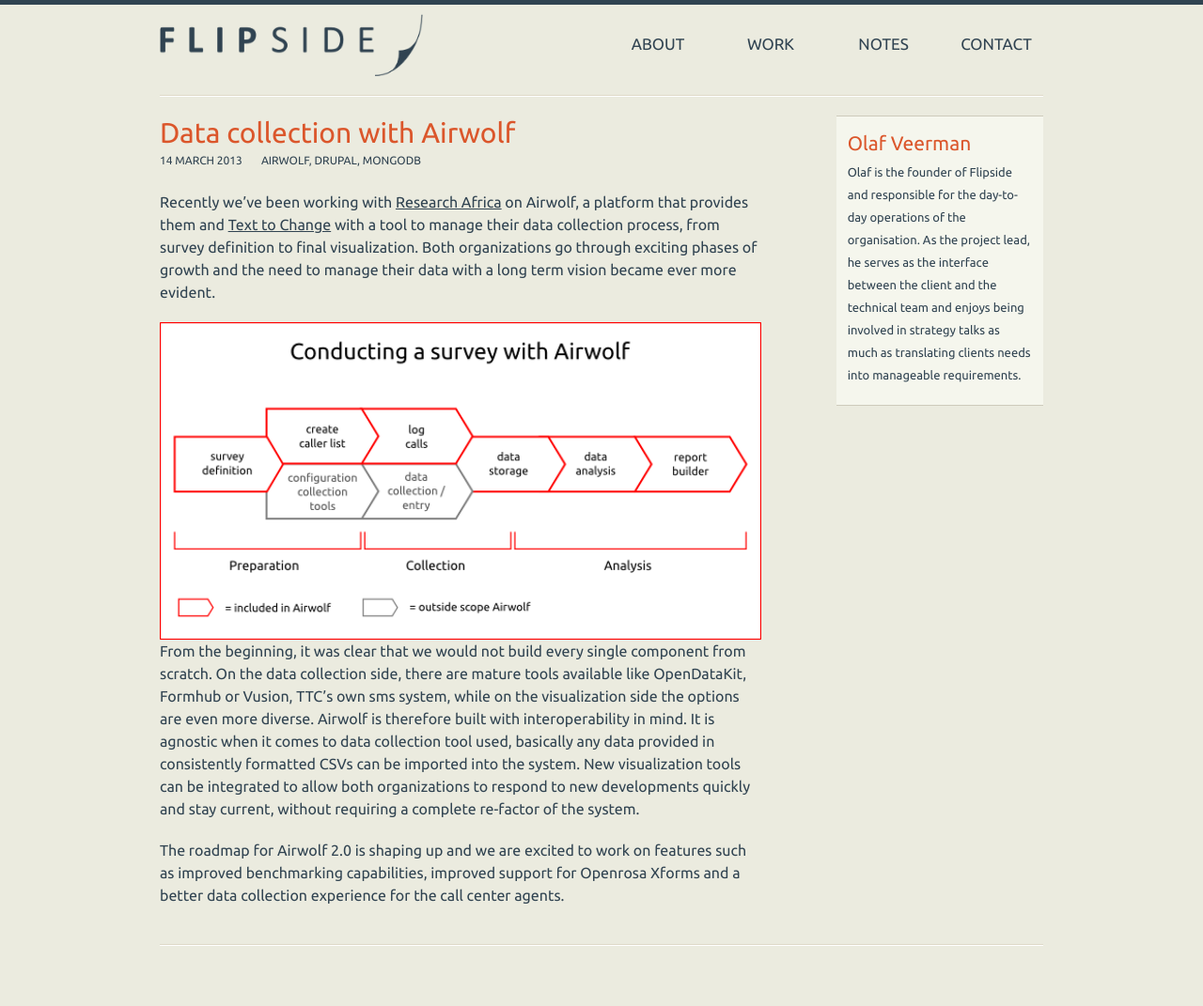
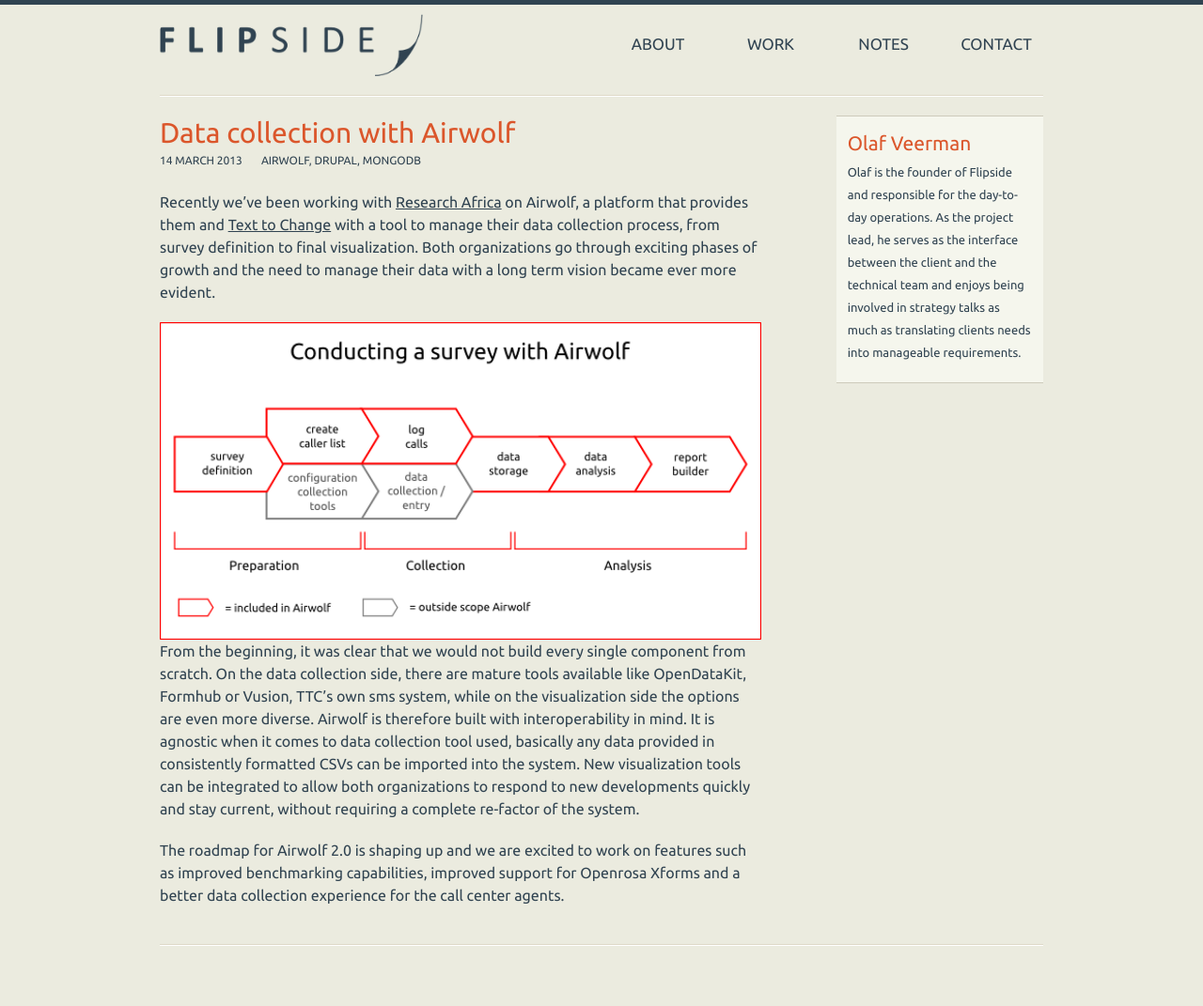
Before and after one commit to flipside-org/flipside.org, a Jekyll site: the page built from _posts/notes/2013-03-14-data-collection-with-airwolf.md, in a window 1280 px wide. Shown: the whole page at 94% size. Built offline with Jekyll 4.4.1, drawn with Linux system fonts in a browser that asks for light colours; nearby versions of some CDN libraries.

Commit message:
Change bio Olaf

```diff
--- a/_config.yml
+++ b/_config.yml
@@ -21,7 +21,7 @@
     photo: http://lorempixel.com/150/150
 
     bio: |
-      Olaf is the founder of Flipside and responsible for the day-to-day operations of the organisation. As the project lead, he serves as the interface between the client and the technical team and enjoys being involved in strategy talks as much as translating clients needs into manageable requirements.
+      Olaf is the founder of Flipside and responsible for the day-to-day operations. As the project lead, he serves as the interface between the client and the technical team and enjoys being involved in strategy talks as much as translating clients needs into manageable requirements.
 
 
 
```
